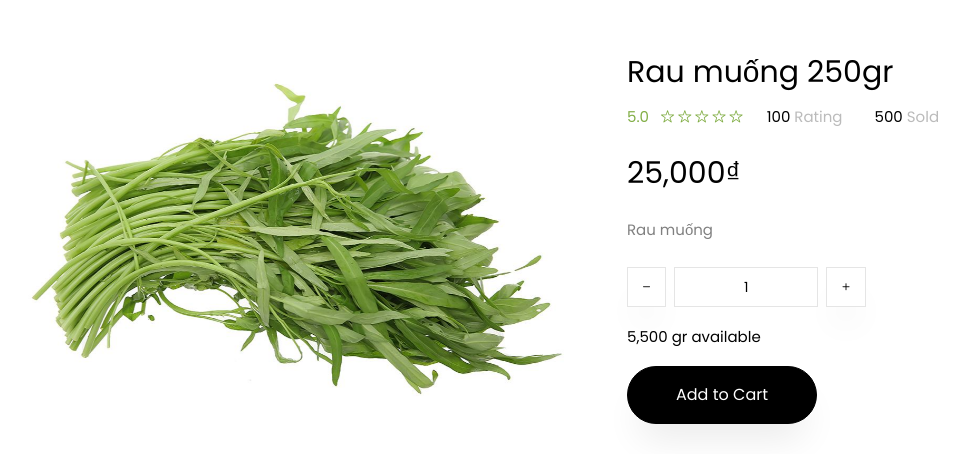
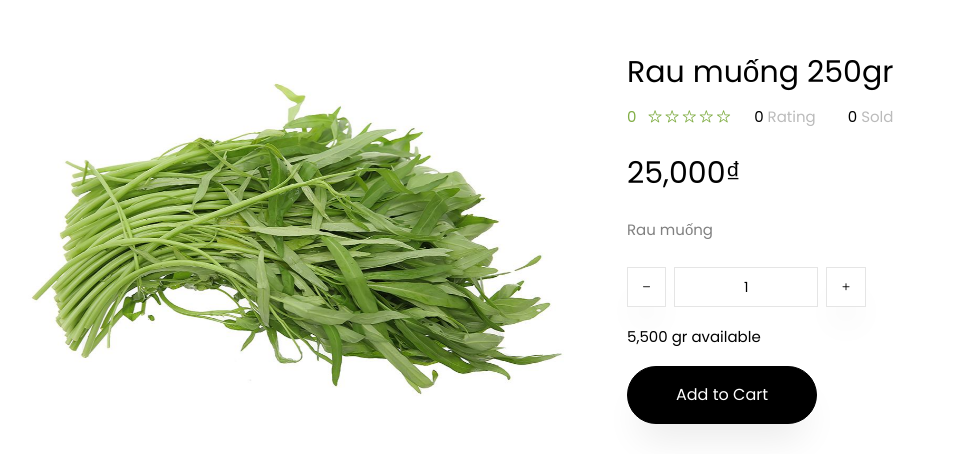
Before and after one commit to 23130227/WebBanThucPhamTuoiSong, a Django app: a page that uses products/templates/products/product-single.html in a window 1280 px wide. Shown: the part 502-956 px from the top of the page, without its empty margins (61-1030 px from the left). Run offline with Django 5.2, Linux system fonts and the light colour scheme; data comes from the database, SQL or seed files in the repository; both versions use the stored data as it was after the commit; data that the repository does not hold is empty; some libraries are stand-ins or nearby versions; some web fonts are replaced.

Commit message:
Phần đánh giá chưa xong

```diff
--- a/products/templates/products/product-single.html
+++ b/products/templates/products/product-single.html
@@ -27,19 +27,32 @@
                     <h3>{{ product.name }}</h3>
                     <div class="rating d-flex">
                         <p class="text-left mr-4">
-                            <a href="#" class="mr-2">5.0</a>
-                            <a href="#"><span class="ion-ios-star-outline"></span></a>
-                            <a href="#"><span class="ion-ios-star-outline"></span></a>
-                            <a href="#"><span class="ion-ios-star-outline"></span></a>
-                            <a href="#"><span class="ion-ios-star-outline"></span></a>
-                            <a href="#"><span class="ion-ios-star-outline"></span></a>
+                            <a href="#" class="mr-2">{{ avg_rating }}</a>
+                            {% if avg_rating > 0 %}
+                                {% for fs in full_star %}
+                                    <a href="#"><span class="ion-ios-star"></span></a>
+                                {% endfor %}
+                                {% if half_star > 0 %}
+                                    <a href="#"><span class="ion-ios-star-half"></span></a>
+                                {% endif %}
+                                {% for es in empty_star %}
+                                    <a href="#"><span class="ion-ios-star-outline"></span></a>
+                                {% endfor %}
+                            {% else %}
+                                <a href="#"><span class="ion-ios-star-outline"></span></a>
+                                <a href="#"><span class="ion-ios-star-outline"></span></a>
+                                <a href="#"><span class="ion-ios-star-outline"></span></a>
+                                <a href="#"><span class="ion-ios-star-outline"></span></a>
+                                <a href="#"><span class="ion-ios-star-outline"></span></a>
+                            {% endif %}
                         </p>
                         <p class="text-left mr-4">
-                            <a href="#" class="mr-2" style="color: #000;">100 <span
+                            <a href="#" class="mr-2" style="color: #000;">{{ product.reviews.count }} <span
                                     style="color: #bbb;">Rating</span></a>
                         </p>
                         <p class="text-left">
-                            <a href="#" class="mr-2" style="color: #000;">500 <span style="color: #bbb;">Sold</span></a>
+                            <a href="#" class="mr-2" style="color: #000;">{{ product.sold_quantity }} <span
+                                    style="color: #bbb;">Sold</span></a>
                         </p>
                     </div>
                     <p class="price"><span>{{ product.base_price }}₫</span></p>
@@ -87,7 +100,8 @@
                 <div class="col-md-5 ftco-animate">
                     <div class="p-4 bg-white rounded shadow-sm">
                         <h4 class="mb-4">Viết đánh giá của bạn</h4>
-                        <form method="post" action="#">
+                        <form method="post" action="{% url 'submit-review' product.id %}">
+                            {% csrf_token %}
                             <div class="form-group">
                                 <label for="rating">Đánh giá sao</label>
                                 <div class="rating-input mb-3">
--- a/products/urls.py
+++ b/products/urls.py
@@ -2,6 +2,7 @@ from django.urls import path
 from . import views
 
 urlpatterns = [
+    path('submit-review/<int:product_id>/', views.submit_review, name='submit-review'),
     path("<slug:category_slug>/<slug:product_slug>/", views.product_single_view, name="product-single"),
     path('tat-ca-san-pham/', views.shop_all_products_view, name='shop-all-products'),
     path('<slug:category_slug>/', views.shop_by_category_view, name='shop-by-category'),
--- a/products/views.py
+++ b/products/views.py
@@ -1,4 +1,6 @@
+from django.contrib.auth.decorators import login_required
 from django.core.paginator import Paginator
+from django.db.models import Avg
 from django.db.models.functions import Random
 from django.shortcuts import render, get_object_or_404
 from .models import *
@@ -8,9 +10,22 @@ from .models import *
 def product_single_view(request, category_slug, product_slug):
     category = get_object_or_404(Category, slug=category_slug)
     product = get_object_or_404(Product, slug=product_slug, category=category)
+    avg_rating = product.reviews.aggregate(
+        avg=Avg('rating')
+    )['avg'] or 0
+    full_star = int(avg_rating) + (1 if avg_rating - int(avg_rating) >= 0.75 else 0)
+    half_star = 1 if 0.25 <= avg_rating - int(avg_rating) < 0.75 else 0
+    empty_star = 5 - full_star - half_star
     related_products = (Product.objects.filter(category=category).exclude(pk=product.pk).order_by(Random())[:4])
     return render(request, "products/product-single.html",
-                  {"product": product, "related_products": related_products})
+                  {'product': product, 'avg_rating': avg_rating, 'full_star': range(full_star), 'half_star': half_star,
+                   'empty_star': range(empty_star),
+                   'related_products': related_products})
+
+
+@login_required
+def submit_review(request, product_id):
+    pass
 
 
 def shop_all_products_view(request):
```
Also changed, not shown: db.sqlite3.
